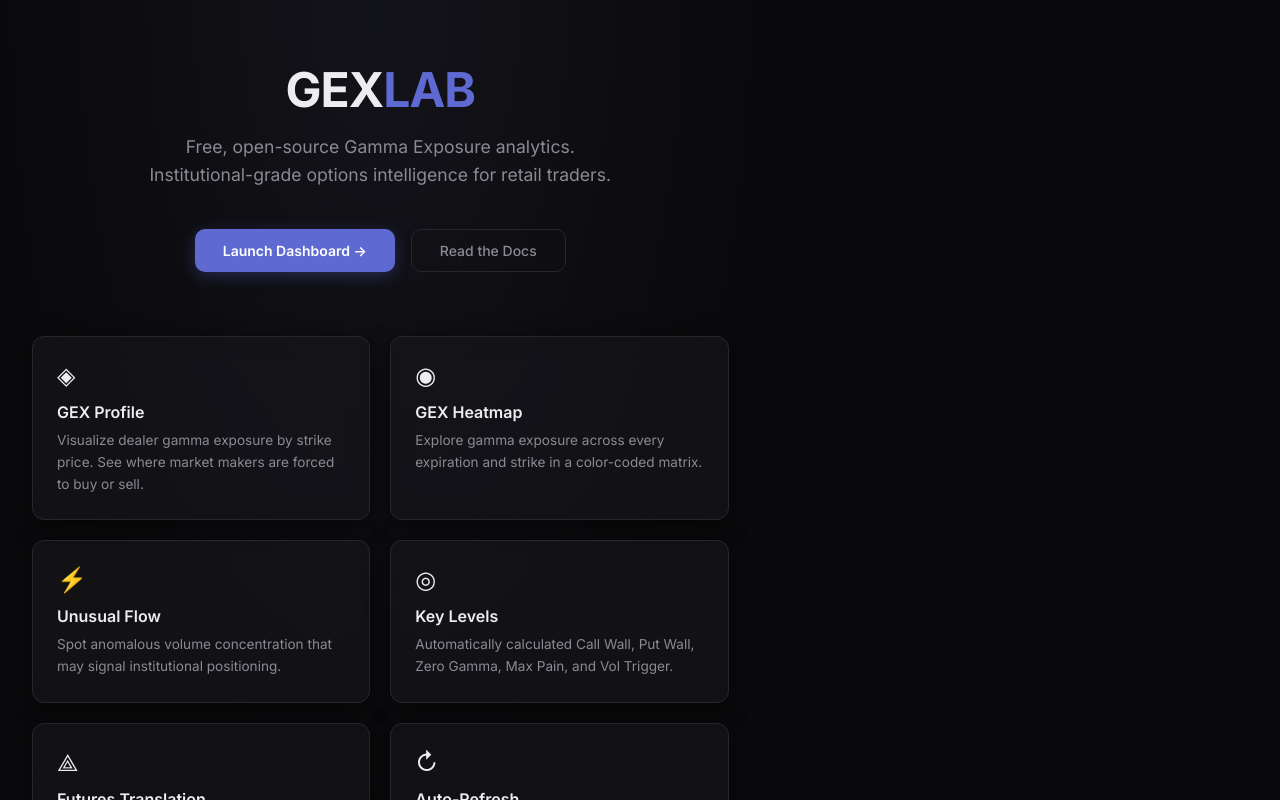
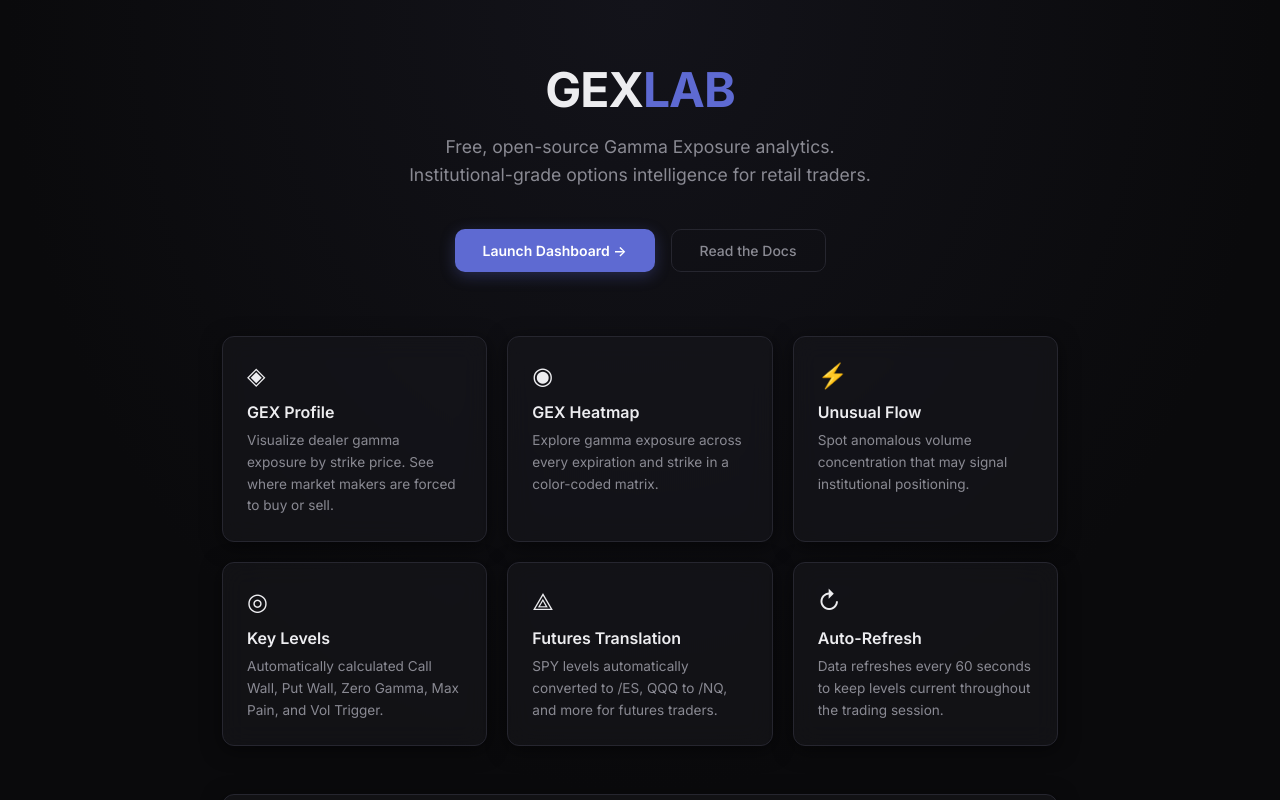
Before and after one commit to cuzohh/gexlab, a React (Vite) app in the folder frontend/: page / in a window 1280 px wide. Built offline with nearby package versions, Linux system fonts and the light colour scheme.

Commit message:
fix(ui): make homepage and docs page span full width instead of sticking to left side

```diff
--- a/frontend/src/App.tsx
+++ b/frontend/src/App.tsx
@@ -140,7 +140,7 @@
   // ═══════════ HOME PAGE ═══════════
   if (page === 'home') {
     return (
-      <div style={{ height: '100vh', overflowY: 'auto', background: 'radial-gradient(ellipse at 50% 0%, #13131a 0%, var(--bg-base) 70%)' }}>
+      <div style={{ flex: 1, width: '100%', height: '100vh', overflowY: 'auto', background: 'radial-gradient(ellipse at 50% 0%, #13131a 0%, var(--bg-base) 70%)' }}>
         <HomePage onNavigate={setPage} />
       </div>
     )
@@ -149,7 +149,7 @@
   // ═══════════ DOCS PAGE ═══════════
   if (page === 'docs') {
     return (
-      <div style={{ height: '100vh', overflowY: 'auto', background: 'radial-gradient(ellipse at 50% 0%, #13131a 0%, var(--bg-base) 70%)' }}>
+      <div style={{ flex: 1, width: '100%', height: '100vh', overflowY: 'auto', background: 'radial-gradient(ellipse at 50% 0%, #13131a 0%, var(--bg-base) 70%)' }}>
         <DocsPage onNavigate={setPage} />
       </div>
     )
```
